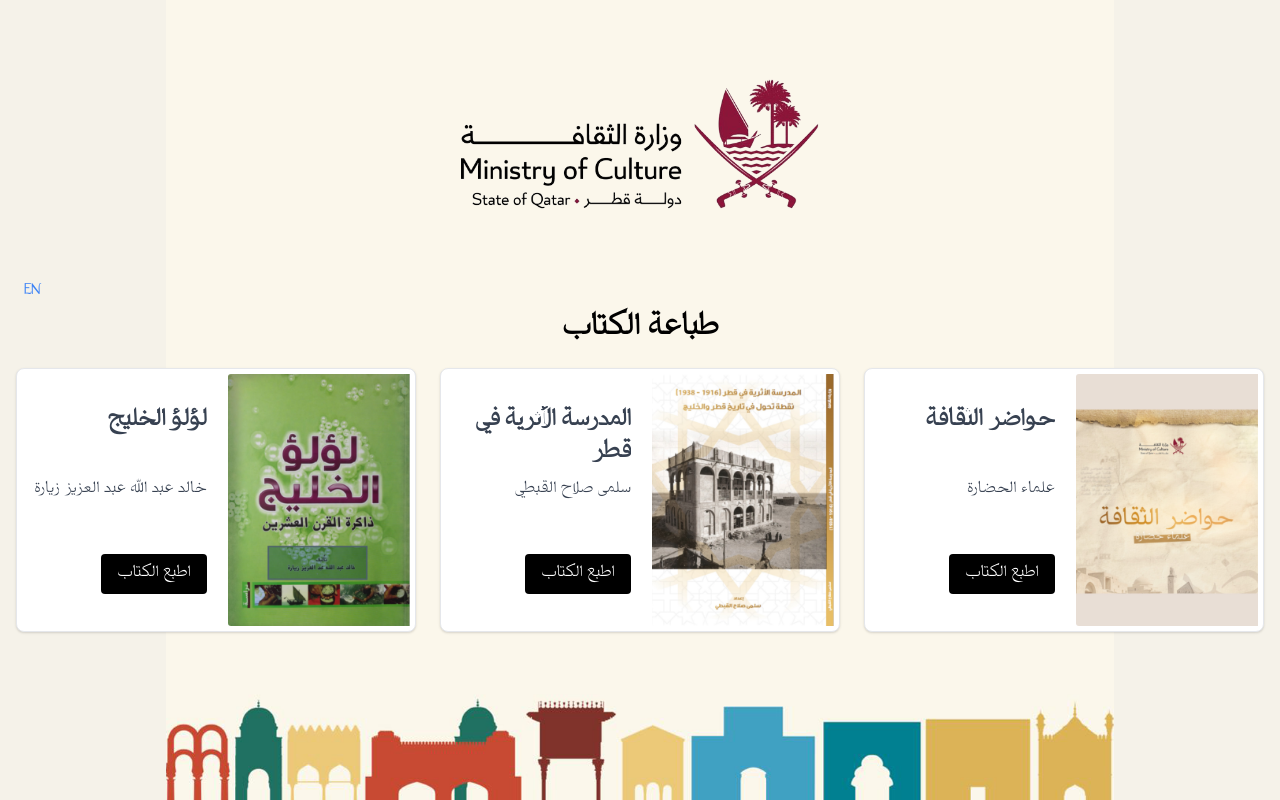
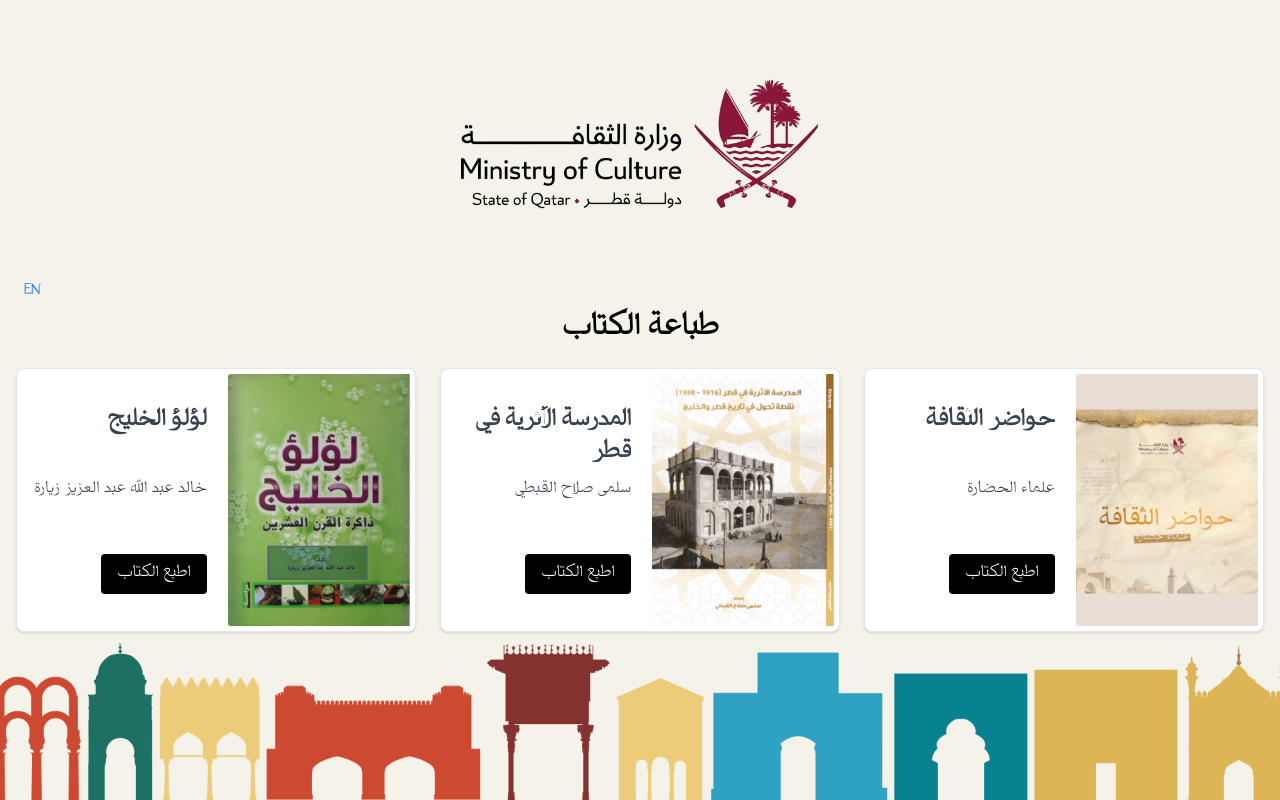
Before and after one commit to waqarahmed0980/MOC_08052024, a PHP site: page /index.php in a window 1280 px wide. Run offline with PHP 8.4, Linux system fonts and the light colour scheme.

Commit message:
Update index.php

```diff
--- a/index.php
+++ b/index.php
@@ -55,7 +55,7 @@ $books = [
     <style>
         body {
             background-color: #f5f2e9;
-            background-image: url("images/background-moc.png");
+            background-image: url("images/moc-background.png");
             background-size: contain;
             background-attachment: fixed;
             background-repeat: no-repeat;
```
